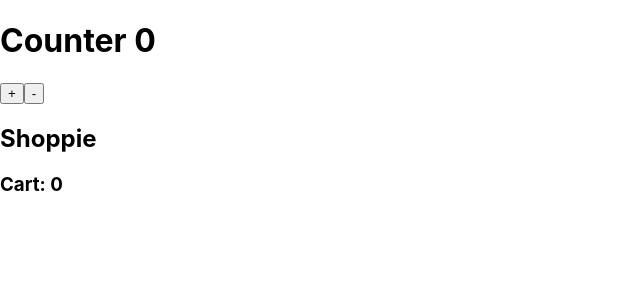
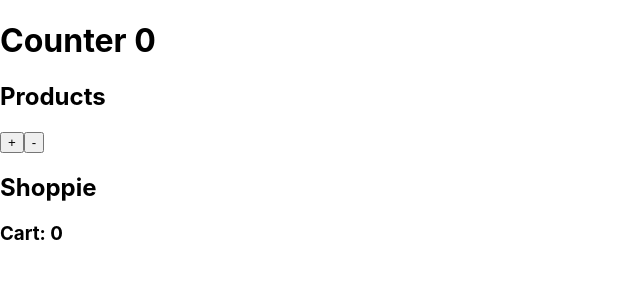
Before and after one commit to RichieCoding/context-practice, a React (Create React App) app: page / in a window 1280 px wide. Shown: the top 300 px of the page, without its empty margins (0-640 px from the left). Built offline with nearby package versions, Linux system fonts and the light colour scheme.

Commit message:
added h2 product

```diff
--- a/src/App.js
+++ b/src/App.js
@@ -11,6 +11,7 @@ function App() {
   return (
     <div className='App'>
       <h1>Counter {counter}</h1>
+      <h2>Products</h2>
       <button onClick={() => dispatch(increment(5))}>+</button>
       <button onClick={() => dispatch(decrement())}>-</button>
       {isLogged ? <h3>Valuable Information I shouldn't see</h3> : ""}
```
